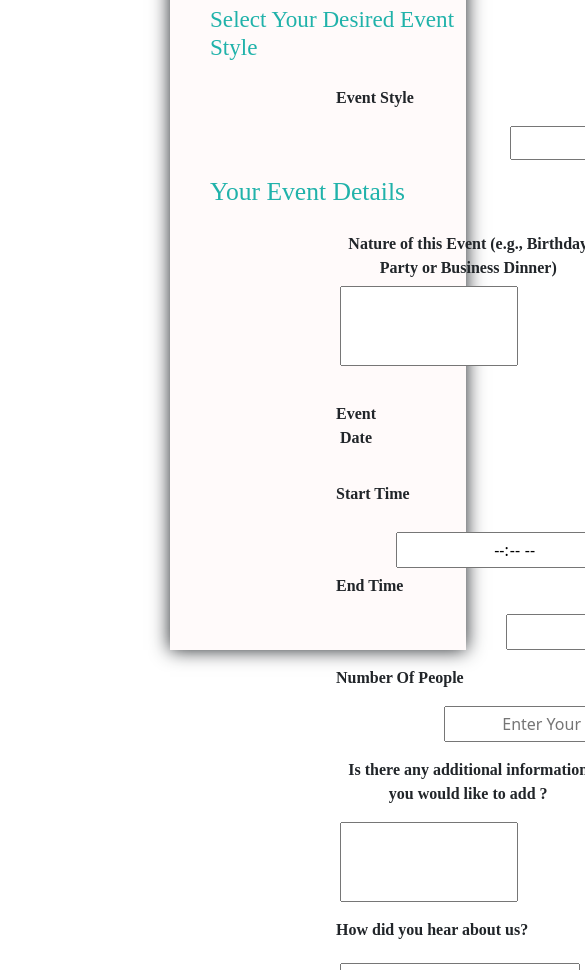
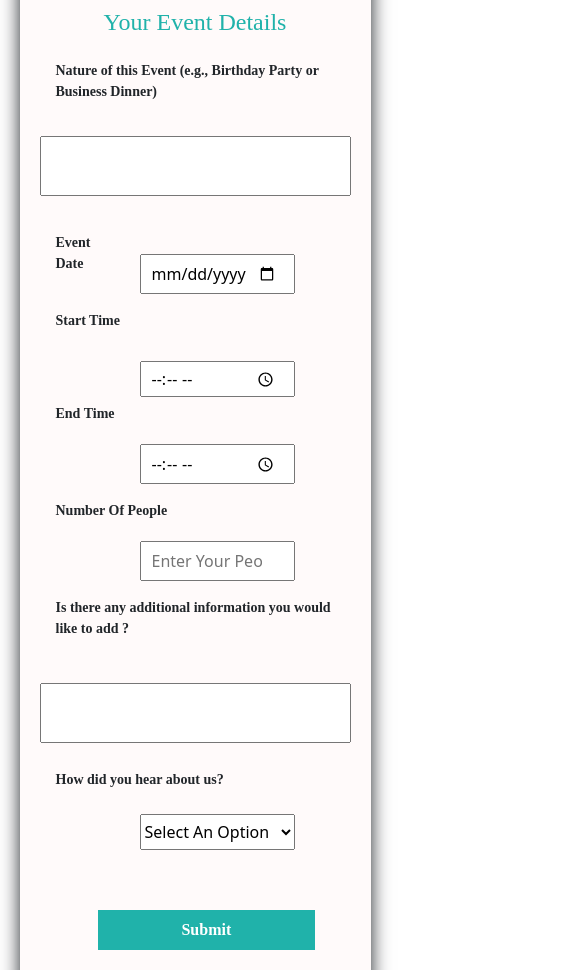
Before and after one commit to JOHN-HENRY-C/Restaurant-Website, a plain HTML site: page Los_Private_Dining.html in a window 390 px wide. Shown: the part 1030-2000 px from the top of the page, 585 px wide, since content can reach past the window. Drawn offline with nearby package versions, Linux system fonts and the light colour scheme.

Commit message:
Responsive Change

```diff
--- a/Chicago_Page.css
+++ b/Chicago_Page.css
@@ -182,7 +182,7 @@ body {
 
 
 .bg-image {
-    background-image: url('/Assets/CHICAGO_HOME_PAGE_IMG/One.webp');
+    background-image: url('Assets/CHICAGO_HOME_PAGE_IMG/One.webp');
     background-position: 55% 1%;
     background-repeat: no-repeat;
     background-attachment: fixed;
--- a/Chicago_Private_Dining.css
+++ b/Chicago_Private_Dining.css
@@ -246,3 +246,125 @@ body {
     background-color: whitesmoke;
     height: 1730px;
 }
+
+@media (max-width: 576px) {
+    .Img-Word {
+        font-size: 280%;
+        top: 10px;
+        left: 130px;
+    }
+
+
+    .Img-1{
+        height: 90px;
+    }
+
+    .box {
+        width: 90%;
+        left: 5%;
+        height: auto;
+        padding: 20px;
+        position: relative;
+    }
+
+    .Top-Para{
+        position: relative;
+        font-size: 90%;
+        left: 14px;
+    }
+
+    .Top-Heading, .Box-Contact, .Med-Para, .Event {
+        font-size: 150%;
+        text-align: center;
+        left: 0;
+        position: relative;
+    }
+
+    .Letter {
+        left: 0;
+        display: block;
+        text-align: left;
+        margin-bottom: 4px;
+        font-size: 14px;
+    }
+
+    .Input-Box {
+        width: 100%;
+        height: 40px;
+        margin-left: 0;
+        text-align: left;
+        padding-left: 10px;
+        position: relative;
+        left: -2px;
+    }
+
+
+    #Mail-1, #Num-1, #Company, #Box-1, #Box-2 {
+        margin-left: 0;
+        position: relative;
+    }
+
+    #Nature-1, #Last-2 {
+        width: 100%;
+        height: 60px;
+        position: relative;
+        left: -20px;
+    }
+
+    #Date-2, #Time-2, #Time-22, #Count, #Selection {
+        width: 50%;
+    }
+
+    #Submit {
+        width: 100%;
+        margin-left: 0;
+    }
+
+    #Selection {
+        left: 0;
+    }
+
+    .Line {
+        width: 100%;
+    }
+
+    #Date-2{
+        position: relative;
+        left: 100px;
+    }
+
+    #Time-2,#Time-22{
+        position: relative;
+        left: 100px;
+    }
+
+    #Count{
+        position: relative;
+        left: 100px;
+    }
+
+    #Foot_1{
+        position: relative;
+        left: 0;
+        top: -70px;
+    }
+
+    #Last-2{
+        position: relative;
+        left:-10;
+        margin-bottom: 140px;
+    }
+
+    #Selection{
+        position: relative;
+        left: 100px;
+        top: -90px;
+    }
+
+    #Submit{
+        position: relative;
+        top: -30px;
+        width: 70%;
+        left: 58px;
+    }
+}
--- a/Los_Private_Dining.css
+++ b/Los_Private_Dining.css
@@ -241,3 +241,128 @@ body {
 #Box-2 {
     margin-left: 187px;
 }
+
+
+
+
+@media (max-width: 576px) {
+    .Img-Word {
+        font-size: 280%;
+        top: 10px;
+        left: 130px;
+    }
+
+
+    .Img-1{
+        height: 90px;
+    }
+
+    .box {
+        width: 90%;
+        left: 5%;
+        height: auto;
+        padding: 20px;
+        position: relative;
+    }
+
+    .Top-Para{
+        position: relative;
+        font-size: 90%;
+        left: 14px;
+    }
+
+    .Top-Heading, .Box-Contact, .Med-Para, .Event {
+        font-size: 150%;
+        text-align: center;
+        left: 0;
+        position: relative;
+    }
+
+    .Letter {
+        left: 0;
+        display: block;
+        text-align: left;
+        margin-bottom: 4px;
+        font-size: 14px;
+    }
+
+    .Input-Box {
+        width: 100%;
+        height: 40px;
+        margin-left: 0;
+        text-align: left;
+        padding-left: 10px;
+        position: relative;
+        left: -2px;
+    }
+
+
+    #Mail-1, #Num-1, #Company, #Box-1, #Box-2 {
+        margin-left: 0;
+        position: relative;
+    }
+
+    #Nature-1, #Last-2 {
+        width: 100%;
+        height: 60px;
+        position: relative;
+        left: -20px;
+    }
+
+    #Date-2, #Time-2, #Time-22, #Count, #Selection {
+        width: 50%;
+    }
+
+    #Submit {
+        width: 100%;
+        margin-left: 0;
+    }
+
+    #Selection {
+        left: 0;
+    }
+
+    .Line {
+        width: 100%;
+    }
+
+    #Date-2{
+        position: relative;
+        left: 100px;
+    }
+
+    #Time-2,#Time-22{
+        position: relative;
+        left: 100px;
+    }
+
+    #Count{
+        position: relative;
+        left: 100px;
+    }
+
+    #Foot_1{
+        position: relative;
+        left: 0;
+        top: -70px;
+    }
+
+    #Last-2{
+        position: relative;
+        left:-10;
+        margin-bottom: 140px;
+    }
+
+    #Selection{
+        position: relative;
+        left: 100px;
+        top: -90px;
+    }
+
+    #Submit{
+        position: relative;
+        top: -30px;
+        width: 70%;
+        left: 58px;
+    }
+}
--- a/Los_Private_Dining.html
+++ b/Los_Private_Dining.html
@@ -29,16 +29,16 @@
 
                     <form>
                         <label class="Letter">First Name</label>
-                        <input type="text" class="Input-Box" id="Box-1" placeholder="Enter Your First Name"><br>
+                        <input type="text" class="Input-Box" id="Box-1" placeholder="Enter Your First Name"Request><br>
 
                         <label class="Letter">Last Name</label>
                         <input type="text" class="Input-Box" id="Box-2" placeholder="Enter Your Last Name"><br>
 
                         <label class="Letter">E-Mail Address</label>
-                        <input type="email" class="Input-Box" id="Mail-1" placeholder="Enter Your E-Mail Address"><br>
+                        <input type="email" class="Input-Box" id="Mail-1" placeholder="Enter Your E-Mail Address" required><br>
 
                         <label class="Letter">Mobile Number</label>
-                        <input type="number" class="Input-Box" id="Num-1" placeholder="Enter Your Mobile Number"><br>
+                        <input type="number" class="Input-Box" id="Num-1" placeholder="Enter Your Mobile Number" required><br>
 
                         <label class="Letter">Company</label>
                         <input type="text" id="Company" class="Input-Box" placeholder="Enter Your Company "><br>
--- a/los_angleles.js
+++ b/los_angleles.js
@@ -1,11 +1,12 @@
 document.addEventListener("DOMContentLoaded", function () {
     let images = document.querySelectorAll(".Info_1");
 
-    let observer = new IntersectionObserver((entries) => {
+    let observer = new IntersectionObserver((entries, observer) => {
         entries.forEach((entry) => {
             if (entry.isIntersecting) {
                 entry.target.classList.add("active");
-            } else {
+                observer.unobserve(entry.target);
+            }else {
                 entry.target.classList.remove("active");
             }
         });
```
Also changed, not shown: Chicago_Page.html (+3 -3 lines), los_agleles.css (+11 -0 lines), los_agleles.html (+4 -4 lines).
